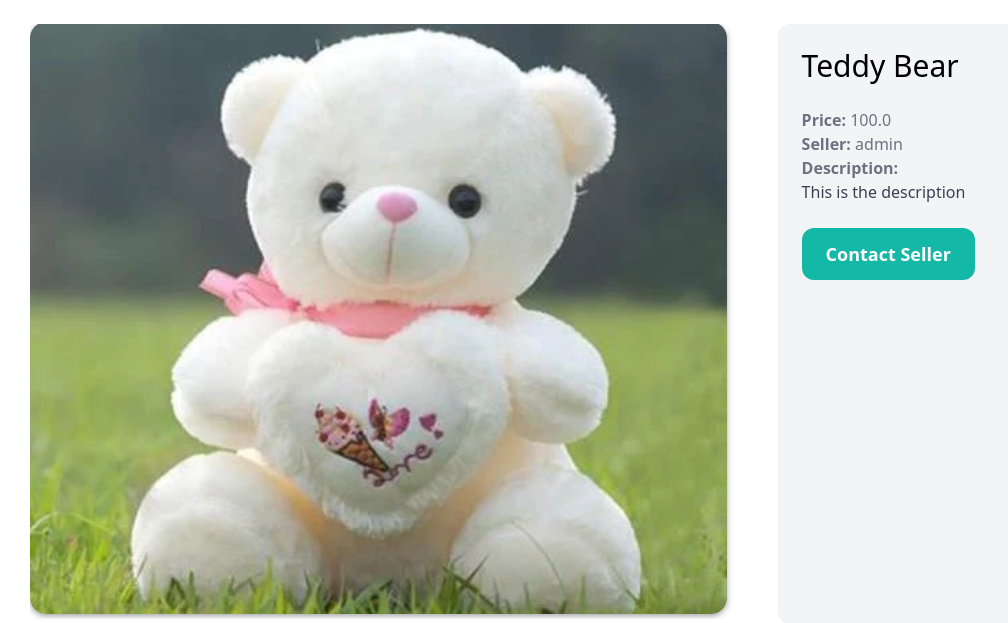
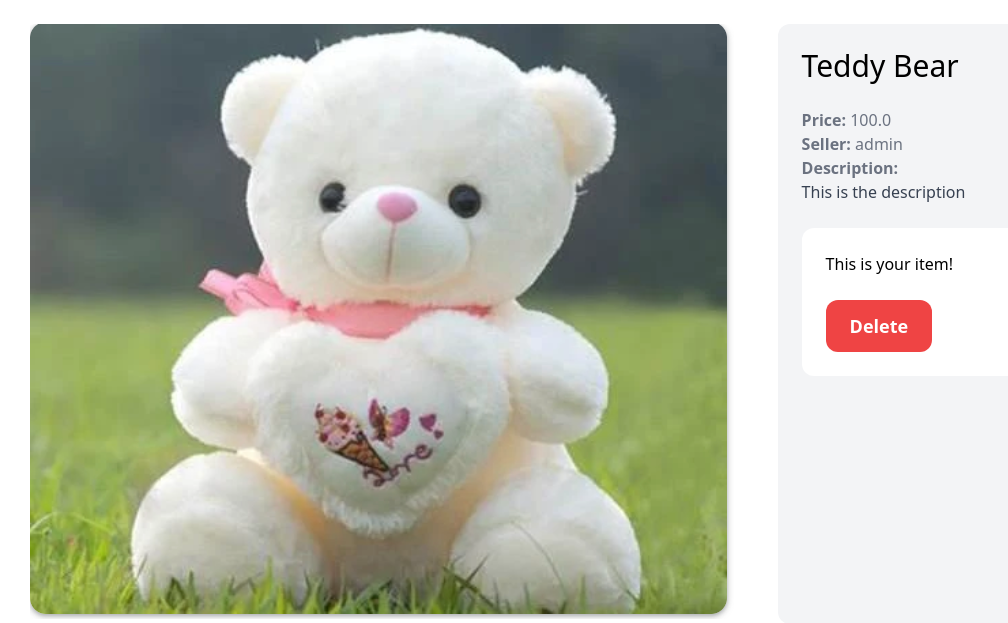
Before and after one commit to samriddaxdev/puddle_market_place_django, a Django app: page /items/1/ in a window 1280 px wide. Shown: the part 77-700 px from the top of the page, without its empty margins (0-1008 px from the left). Run offline with Django 5.2, Linux system fonts and the light colour scheme; the first user in the database is signed in; data comes from the database, SQL or seed files in the repository; some libraries are stand-ins or nearby versions.

Commit message:
adding delete items

```diff
--- a/core/templates/core/base.html
+++ b/core/templates/core/base.html
@@ -19,7 +19,7 @@
 
                 {% if request.user.is_authenticated %}
                     <a href="#" class="px-6 py-3 text-lg font-semibold bg-teal-500 text-white rounded-xl hover:bg-teal-700">Inbox</a>
-                    <a href="#" class="px-6 py-3 text-lg font-semibold bg-gray-500 text-white rounded-xl hover:bg-gray-700">Dashboard</a>
+                    <a href="{% url 'dashboard:index' %}" class="px-6 py-3 text-lg font-semibold bg-gray-500 text-white rounded-xl hover:bg-gray-700">Dashboard</a>
                 {% else %}
                     <a href="{% url 'core:signup' %}" class="px-6 py-3 text-lg font-semibold bg-teal-500 text-white rounded-xl hover:bg-teal-700">Sign up</a>
                     <a href="{% url 'core:login' %}" class="px-6 py-3 text-lg font-semibold bg-gray-500 text-white rounded-xl hover:bg-gray-700">Log In</a>
--- /dev/null
+++ b/dashboard/urls.py
@@ -0,0 +1,9 @@
+from django.urls import path
+
+from .import views
+
+app_name = 'dashboard'
+
+urlpatterns = [
+    path('', views.index, name='index'),
+]
--- a/item/templates/item/detail.html
+++ b/item/templates/item/detail.html
@@ -20,7 +20,15 @@
         </p>
         {% endif %}
 
-        <a href="#" class="inline-block mt-6 px-6 py-3 text-lg font-semibold bg-teal-500 rounded-xl text-white hover:bg-teal-700">Contact Seller</a>
+        {% if request.user == item.created_by %}
+            <div class="mt-6 p-6 bg-white rounded-xl">
+                <p>This is your item!</p>
+
+                <a href="{% url 'item:delete' item.id %}" class="inline-block mt-6 px-6 py-3 text-lg font-semibold bg-red-500 text-white rounded-xl">Delete</a>
+            </div>
+        {% else %}
+            <a href="#" class="inline-block mt-6 px-6 py-3 text-lg font-semibold bg-teal-500 rounded-xl text-white hover:bg-teal-700">Contact Seller</a>
+        {% endif %}
 
     </div>
 </div>
--- a/item/urls.py
+++ b/item/urls.py
@@ -8,4 +8,5 @@ app_name = 'item'
 urlpatterns = [
     path('new/', views.new, name = 'new'),
     path('<int:pk>/', views.detail, name='detail'),
+    path('<int:pk>/delete/', views.delete, name='delete'),
 ]
--- a/item/views.py
+++ b/item/views.py
@@ -33,3 +33,9 @@ def new(request):
         'title': 'New item',
 
     })
+@login_required
+def delete(request, pk):
+    item = get_object_or_404(Item, pk=pk, created_by=request.user)
+    item.delete()
+
+    return redirect('dashboard:index')
--- a/puddle/urls.py
+++ b/puddle/urls.py
@@ -8,5 +8,6 @@ from core.views import index, contact
 urlpatterns = [
     path('', include('core.urls')),
     path('items/', include('item.urls')),
+    path('dashboard/', include('dashboard.urls')),
     path('admin/', admin.site.urls),
 ] + static(settings.MEDIA_URL, document_root=settings.MEDIA_ROOT)
```
Also changed, not shown: dashboard/templates/dashboard/index.html (added, +26 -0 lines), dashboard/views.py (+12 -2 lines).
